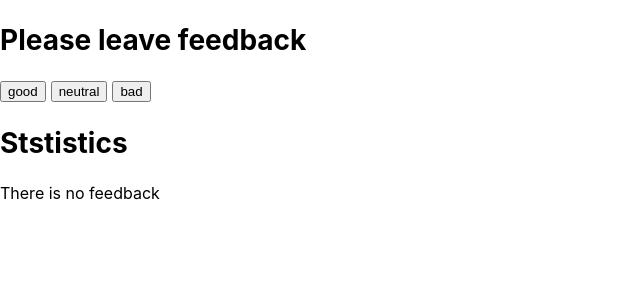
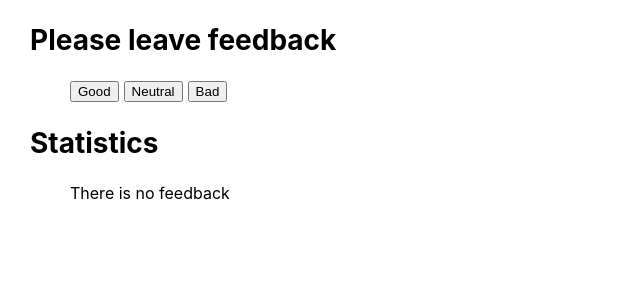
Before and after one commit to TechnicUnion/goit-react-hw-02-feedback, a React (Create React App) app: page / in a window 1280 px wide. Shown: the top 300 px of the page, without its empty margins (0-640 px from the left). Built offline with nearby package versions, Linux system fonts and the light colour scheme.

Commit message:
corrects FeedbackOptions

```diff
--- a/src/components/Counter/Counter.js
+++ b/src/components/Counter/Counter.js
@@ -36,7 +36,7 @@ class Counter extends React.Component {
           />
         </Section>
 
-        <Section title={'Ststistics'}>
+        <Section title={'Statistics'}>
           {this.countTotalFeedback() > 0 ? (
             <Statistics
               good={this.state.good}
@@ -46,7 +46,7 @@ class Counter extends React.Component {
               positivePercentage={this.countPositiveFeedbackPercentage()}
             />
           ) : (
-            <Notification message="There is no feedback"></Notification>
+            <Notification message={'There is no feedback'}></Notification>
           )}
         </Section>
       </div>
--- a/src/components/FeedbackOptions/FeedbackOptions.js
+++ b/src/components/FeedbackOptions/FeedbackOptions.js
@@ -3,10 +3,10 @@ import css from './FeedbackOptions.module.css';
 
 export default function FeedbackOptions({ options, onLeaveFeedback }) {
   return (
-    <div>
+    <div className={css.buttonList}>
       {options.map(item => (
         <button className={css.button} key={item} onClick={onLeaveFeedback}>
-          {item}
+          {`${item.charAt(0).toUpperCase()}${item.slice(1)}`}
         </button>
       ))}
     </div>
--- a/src/components/FeedbackOptions/FeedbackOptions.module.css
+++ b/src/components/FeedbackOptions/FeedbackOptions.module.css
@@ -1,3 +1,7 @@
+.buttonList{
+    padding-left: 40px;
+}
+
 .button {
     margin-right: 5px;
 }
--- a/src/components/Notification/Notification.module.css
+++ b/src/components/Notification/Notification.module.css
@@ -0,0 +1,3 @@
+.message{
+    padding-left: 40px;
+}
--- a/src/components/Section/Section.js
+++ b/src/components/Section/Section.js
@@ -3,7 +3,7 @@ import css from './Section.module.css';
 
 export default function Section({ title, children }) {
   return (
-    <section>
+    <section className={css.section}>
       <h2 className={css.title}>{title}</h2>
       {children}
     </section>
--- a/src/components/Section/Section.module.css
+++ b/src/components/Section/Section.module.css
@@ -1,3 +1,7 @@
+.section{
+    margin-left: 30px;
+}
+
 .title {
     font-size: 28px;
 }
--- a/src/components/Statistics/Statistics.js
+++ b/src/components/Statistics/Statistics.js
@@ -9,7 +9,7 @@ export default function Statistics(props) {
       <li>Neutral: {neutral}</li>
       <li>Bad: {bad}</li>
       <li>Total: {total}</li>
-      <li>Positive feedbac: {positivePercentage}%</li>
+      <li>Positive feedback: {positivePercentage}%</li>
     </ul>
   );
 }
```
Also changed, not shown: src/components/Counter/Counter.module.css (deleted).
